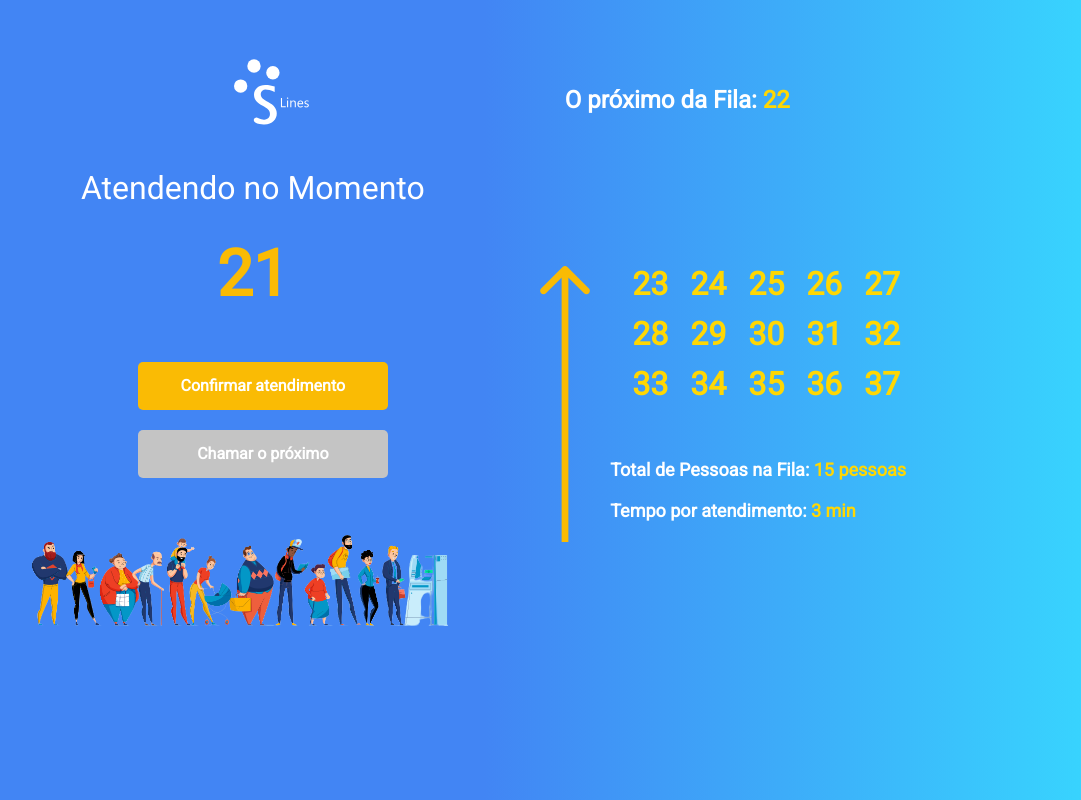
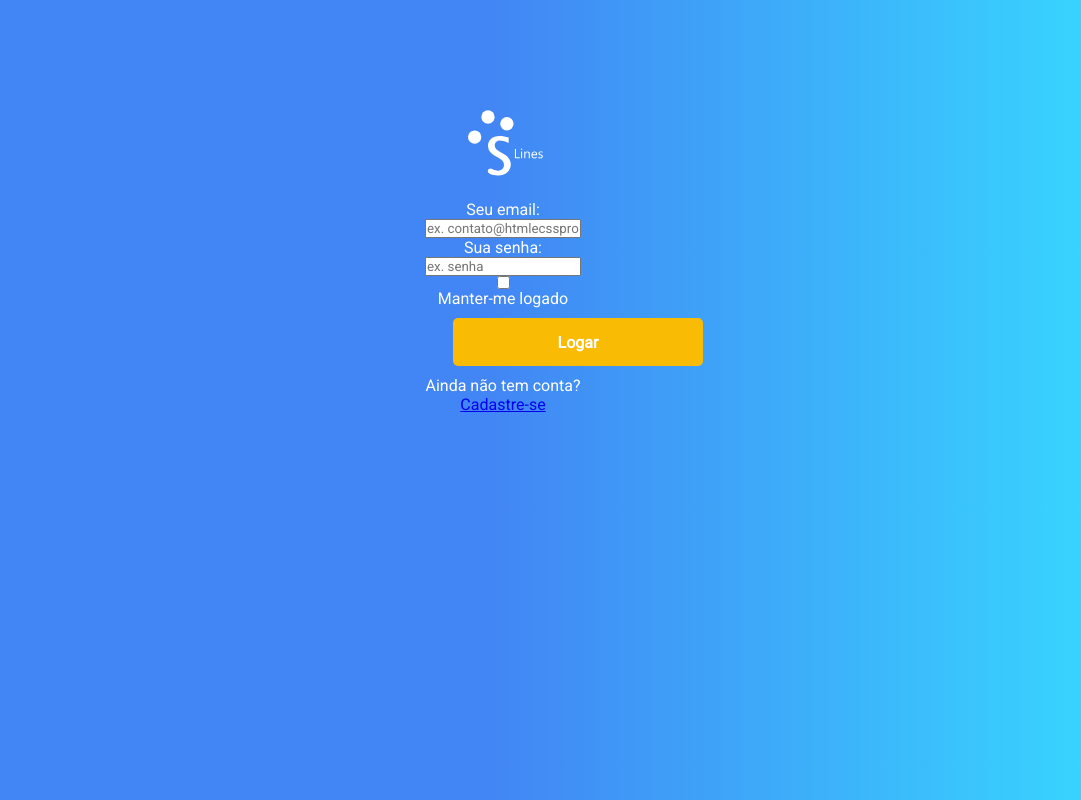
Before and after one commit to SmartLinesPlatform/frontend-attendant, a React (Create React App) app: page / in a window 1280 px wide. Shown: the whole page, without its empty margins (137-1218 px from the left). Built offline with nearby package versions, Linux system fonts and the light colour scheme.

Commit message:
Tela login/cadastro

```diff
--- a/package.json
+++ b/package.json
@@ -10,8 +10,10 @@
     "@types/node": "^12.0.0",
     "@types/react": "^17.0.0",
     "@types/react-dom": "^17.0.0",
+    "@types/react-router-dom": "^5.1.7",
     "react": "^17.0.1",
     "react-dom": "^17.0.1",
+    "react-router-dom": "^5.2.0",
     "react-scripts": "4.0.3",
     "typescript": "^4.2.4",
     "web-vitals": "^1.0.1"
--- a/src/App.tsx
+++ b/src/App.tsx
@@ -1,13 +1,12 @@
 import React from 'react';
 
-import Home from './pages/Home';
-
 import './App.css';
+import Routes from './routes';
 
 function App() {
   return (
     <>
-     <Home></Home>
+     <Routes></Routes>
     </>
   );
 }
--- /dev/null
+++ b/src/pages/Cadastro/cadastro.tsx
@@ -0,0 +1,53 @@
+import React from 'react';
+
+import './styles.css';
+
+import logo from '../../assets/logo.svg';
+import arrow from '../../assets/arrow.svg';
+import sline from '../../assets/sline.png';
+
+const Cadastro: React.FC = () => {
+  return (
+    <div className="container">
+
+
+      <div className="container" >
+        <a className="links" id="paracadastro"></a>
+        <a className="links" id="paralogin"></a>
+
+
+          <div id="cadastro">
+            <form method="post" action="">
+              <h1>Cadastro</h1>
+
+              <p>
+                <label htmlFor="nome_cad">Seu nome:</label>
+                <input id="nome_cad" name="nome_cad" type="text" placeholder="nome" />
+              </p>
+
+              <p>
+                <label htmlFor="email_cad">Seu e-mail:</label>
+                <input id="email_cad" name="email_cad" type="email" placeholder="contato@htmlecsspro.com" />
+              </p>
+
+              <p>
+                <label htmlFor="senha_cad">Sua senha</label>
+                <input id="senha_cad" name="senha_cad" type="password" placeholder="ex. 1234" />
+              </p>
+
+              <p>
+                <input type="submit" value="Cadastrar" />
+              </p>
+
+              <p className="link">
+                Já tem conta?
+              <a href="#paralogin"> Ir para Login </a>
+              </p>
+            </form>
+          </div>
+        </div>
+      </div>
+  );
+}
+
+export default Cadastro;
--- /dev/null
+++ b/src/pages/Login/login.tsx
@@ -0,0 +1,53 @@
+import React from 'react';
+
+import './styles.css';
+
+import logo from '../../assets/logo.svg';
+import arrow from '../../assets/arrow.svg';
+import sline from '../../assets/sline.png';
+
+const Login: React.FC = () => {
+  return (
+    <div className="logincontainer">
+
+      <div className="logincontainer" >
+      <img src={logo} alt="smartlines" className="loginlogo"/>
+        <a className="links" id="paracadastro"></a>
+        <a className="links" id="paralogin"></a>
+
+        <div className="content">
+          <div id="login">
+            <form method="post" action="">
+
+              <p>
+                <label htmlFor="nome_login">Seu email:</label>
+                <input id="nome_login" name="nome_login" type="text" placeholder="ex. contato@htmlecsspro.com" />
+              </p>
+
+              <p>
+                <label htmlFor="email_login">Sua senha:</label>
+                <input id="email_login" name="email_login" type="password" placeholder="ex. senha" />
+              </p>
+
+              <p>
+                <input type="checkbox" name="manterlogado" id="manterlogado" value="" />
+                <label htmlFor="manterlogado">Manter-me logado</label>
+              </p>
+
+              <p>
+              <a href="/index"><button type="button" className="btn-1">Logar</button></a>
+              </p>
+
+              <p className="link">
+                Ainda não tem conta?
+              <a href="/cadastro">Cadastre-se</a>
+              </p>
+            </form>
+          </div>
+        </div>
+      </div>
+    </div>
+  );
+}
+
+export default Login;
--- /dev/null
+++ b/src/pages/Login/styles.css
@@ -0,0 +1,31 @@
+.logincontainer {
+  width: 100%;
+  height: 100vh;
+  padding-top: 4%;
+  box-sizing: border-box;
+  overflow: hidden;
+  display: flex;
+  flex-direction: column;
+  align-items: center;
+}
+.loginlogo {
+  width: 90px;
+}
+
+.content{
+  display: flex;
+  flex-direction: column;
+  align-items: center;
+}
+
+#login form {
+  display: flex;
+  flex-direction: column;
+  align-items: center;
+}
+
+#login form p{
+  display: flex;
+  flex-direction: column;
+  align-items: center;
+}
--- /dev/null
+++ b/src/routes.tsx
@@ -0,0 +1,18 @@
+import React from 'react';
+
+import {Route, BrowserRouter} from 'react-router-dom';
+import Cadastro from './pages/Cadastro/cadastro';
+import Home from './pages/Home/index';
+import Login from './pages/Login/login';
+
+const Routes = () => {
+    return (
+        <BrowserRouter>
+            <Route component = {Home} path = "/index" />
+            <Route component = {Login} path = "/" exact/>
+            <Route component = {Cadastro} path = "/cadastro"/>
+        </BrowserRouter>
+    );
+}
+
+export default Routes;
```
Also changed, not shown: src/pages/Cadastro/styles.css (added), 1 other file (tests, documents, lock files or other folders).
